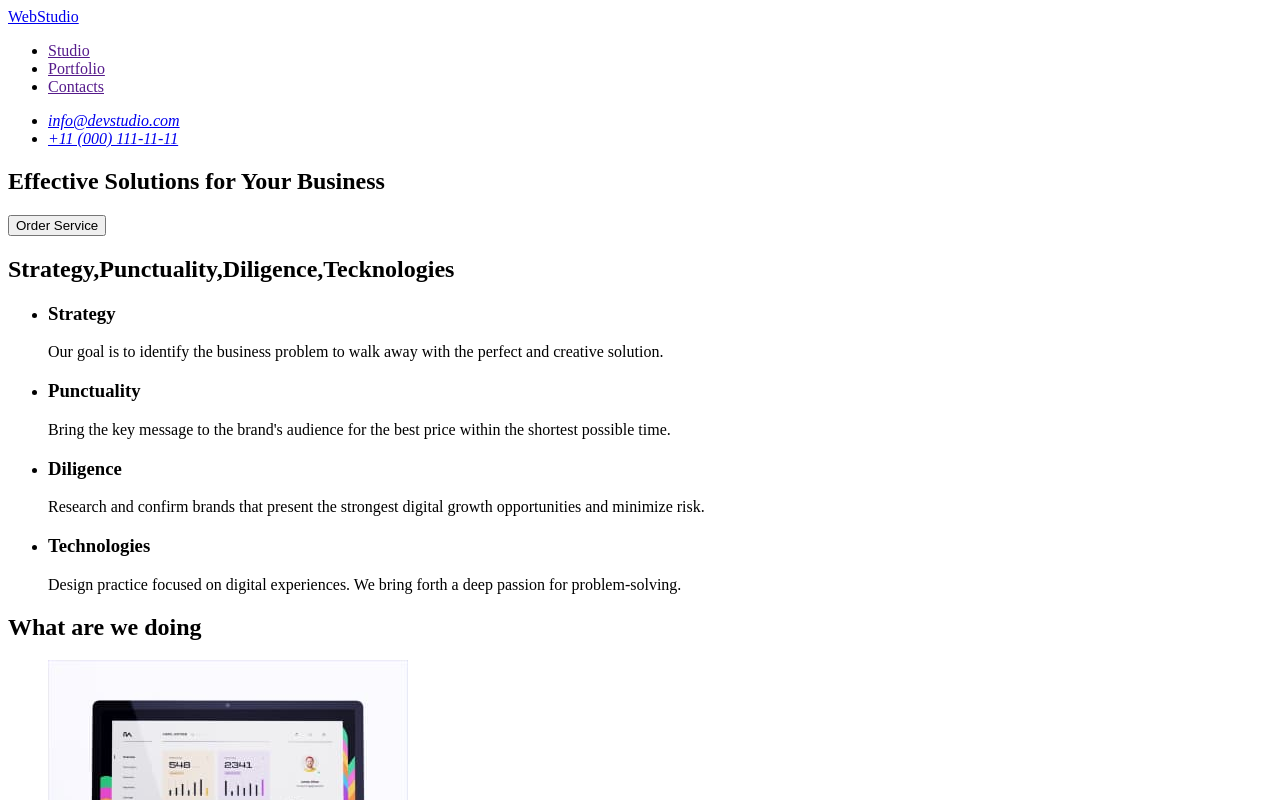
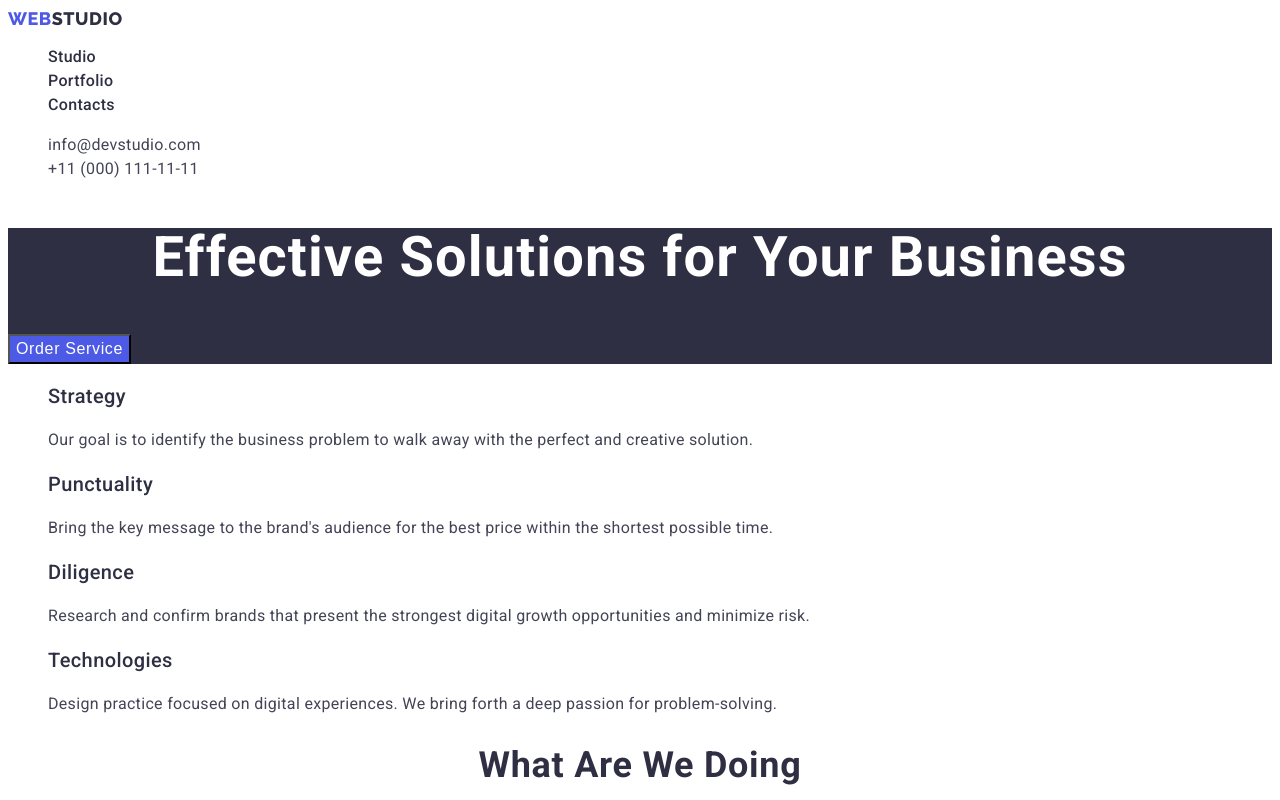
Before and after one commit to aik5787/goit-markup-hw-01, a plain HTML site: page index.html in a window 1280 px wide. Shown: the top 800 px of the page. Drawn offline with Linux system fonts and the light colour scheme.

Commit message:
homework2

```diff
--- /dev/null
+++ b/css/styles.css
@@ -0,0 +1,204 @@
+/* Delete markers */
+ul {
+  list-style: none;
+}
+
+/* Variable colors */
+
+:root {
+  --title-text-color: #2e2f42;
+  --text-color: #434455;
+  --active-link-color: #404bbf;
+  --body-background-color: #ffffff;
+  --header-background-color: #ffffff;
+  --logo-color-first-part: #4d5ae5;
+  --logo-color-second-part: #2e2f42;
+  --footer-logo-color-second-part: #f4f4fd;
+  --hero-title-color: #ffffff;
+  --button-text-color: #ffffff;
+  --button-background-color: #4d5ae5;
+  --button-background-hover-color: #404bbf;
+  --footer-background-color: #2e2f42;
+  --footer-text-color: #f4f4fd;
+  --button-filter-text-color: #4d5ae5;
+  --button-filter-background-color: #f4f4fd;
+  --section-background-color: #f4f4fd;
+}
+
+/* Body */
+
+body {
+  font-family: Roboto, sans-serif;
+  color: var(--text-color);
+  background-color: var(--body-background-color);
+}
+
+/* Header */
+
+.header {
+  background: var(--header-background-color);
+}
+
+/* Logo */
+
+.logo {
+  font-family: Raleway, sans-serif;
+  font-weight: 800;
+  font-size: 18px;
+  line-height: 1.17;
+  display: flex;
+  align-items: center;
+  letter-spacing: 0.03em;
+  text-transform: uppercase;
+  color: var(--logo-color-first-part);
+  text-decoration: none;
+}
+
+.logo-part-two {
+  color: var(--logo-color-second-part);
+}
+
+/* Navigation */
+
+.menu-link {
+  /* font-style: normal; */
+  font-weight: 500;
+  font-size: 16px;
+  line-height: 1.5;
+  letter-spacing: 0.02em;
+  color: var(--title-text-color);
+  text-decoration: none;
+}
+
+.menu-link:active,
+.mail-active:active {
+  color: var(--active-link-color);
+  text-decoration: underline;
+}
+
+/* Contacts */
+
+.contacts {
+  font-style: normal;
+  /* font-weight: 400; */
+  font-size: 16px;
+  line-height: 1.5;
+  letter-spacing: 0.02em;
+  text-decoration: none;
+  color: inherit;
+}
+
+/* Hero */
+
+.hero {
+  background-color: #2e2f42;
+}
+
+.hero-title {
+  /* font-style: normal; */
+  font-weight: 700;
+  font-size: 56px;
+  line-height: 1.07;
+  text-align: center;
+  letter-spacing: 0.02em;
+  color: var(--hero-title-color);
+}
+
+.order-service-link {
+  /* font-style: normal; */
+  font-weight: 500;
+  font-size: 16px;
+  line-height: 1.5;
+  display: flex;
+  align-items: center;
+  letter-spacing: 0.04em;
+  color: var(--button-text-color);
+  background: var(--button-background-color);
+}
+
+.order-service-link:hover {
+  background: var(--button-background-hover-color);
+}
+
+/* Main content */
+
+.title-of-section {
+  /* font-style: normal; */
+  font-weight: 700;
+  font-size: 36px;
+  line-height: 1.11;
+  text-align: center;
+  letter-spacing: 0.02em;
+  text-transform: capitalize;
+  color: var(--title-text-color);
+}
+
+.title-feature,
+.card-content-name,
+.portfolo-title {
+  /* font-style: normal; */
+  font-weight: 500;
+  font-size: 20px;
+  line-height: 1.2;
+  letter-spacing: 0.02em;
+  color: var(--title-text-color);
+}
+
+.feature-text,
+.card-content-position,
+.portfolio-text {
+  /* font-style: normal; */
+  /* font-weight: 400; */
+  font-size: 16px;
+  line-height: 1.5;
+  letter-spacing: 0.02em;
+}
+
+/* Team */
+
+.section-team {
+  background-color: var(--section-background-color);
+}
+
+/* Footer */
+
+.footer {
+  background: var(--footer-background-color);
+}
+
+.footer-logo-part-two {
+  color: var(--footer-logo-color-second-part);
+}
+
+.footer-text {
+  /* font-style: normal; */
+  /* font-weight: 400; */
+  font-size: 16px;
+  line-height: 1.5;
+  letter-spacing: 0.02em;
+  color: var(--footer-text-color);
+}
+
+/* Portfolio */
+
+.button-filter {
+  font-weight: 600;
+  font-size: 16px;
+  line-height: 1.5;
+  display: flex;
+  align-items: center;
+  text-align: center;
+  letter-spacing: 0.04em;
+  color: var(--button-filter-text-color);
+  background-color: var(--button-filter-background-color);
+}
+
+.button-filter:hover,
+.button-filter:focus {
+  color: #ffffff;
+  background-color: #4d5ae5;
+}
+
+.portfolo-title {
+  font-weight: 600;
+}
--- a/index.html
+++ b/index.html
@@ -5,70 +5,94 @@
     <meta http-equiv="X-UA-Compatible" content="IE=edge" />
     <meta name="viewport" content="width=device-width, initial-scale=1.0" />
     <title>Webstudio</title>
+    <link rel="preconnect" href="https://fonts.googleapis.com" />
+    <link rel="preconnect" href="https://fonts.gstatic.com" crossorigin />
+    <link
+      href="https://fonts.googleapis.com/css2?family=Raleway:wght@800&family=Roboto:wght@400;500;700;900&display=swap"
+      rel="stylesheet"
+    />
+    <link rel="stylesheet" href="./css/styles.css" />
   </head>
   <body>
-    <header>
+    <!-- Header -->
+    <header class="header">
+      <!-- Navigation -->
       <nav>
-        <a href="./index.html">WebStudio</a>
+        <a class="logo" href="./index.html"
+          >Web<span class="logo-part-two">Studio</span></a
+        >
         <ul>
           <li>
-            <a href="">Studio</a>
+            <a class="menu-link" href="./index.html">Studio</a>
           </li>
           <li>
-            <a href="">Portfolio</a>
+            <a class="menu-link" href="./portfolio.html">Portfolio</a>
           </li>
           <li>
-            <a href="">Contacts</a>
+            <a class="menu-link" href="">Contacts</a>
           </li>
         </ul>
       </nav>
+
+      <!-- Contacts -->
       <address>
         <ul>
-          <li><a href="mailto:info@devstudio.com">info@devstudio.com</a></li>
-          <li><a href="tel:+110001111111">+11 (000) 111-11-11</a></li>
+          <li>
+            <a class="contacts mail-active" href="mailto:info@devstudio.com"
+              >info@devstudio.com</a
+            >
+          </li>
+          <li>
+            <a class="contacts" href="tel:+110001111111">+11 (000) 111-11-11</a>
+          </li>
         </ul>
       </address>
     </header>
     <main>
+      <!-- Hero -->
+      <section class="hero">
+        <h1 class="hero-title">Effective Solutions for Your Business</h1>
+        <button class="order-service-link" type="button">Order Service</button>
+      </section>
+
+      <!-- Features -->
       <section>
-        <h1>Effective Solutions for Your Business</h1>
-        <button type="button">Order Service</button>
-      </section>
-      <section>
-        <h2>Strategy,Punctuality,Diligence,Tecknologies</h2>
+        <h2 hidden>Strategy,Punctuality,Diligence,Tecknologies</h2>
         <ul>
           <li>
-            <h3>Strategy</h3>
-            <p>
+            <h3 class="title-feature">Strategy</h3>
+            <p class="feature-text">
               Our goal is to identify the business problem to walk away with the
               perfect and creative solution.
             </p>
           </li>
           <li>
-            <h3>Punctuality</h3>
-            <p>
+            <h3 class="title-feature">Punctuality</h3>
+            <p class="feature-text">
               Bring the key message to the brand's audience for the best price
               within the shortest possible time.
             </p>
           </li>
           <li>
-            <h3>Diligence</h3>
-            <p>
+            <h3 class="title-feature">Diligence</h3>
+            <p class="feature-text">
               Research and confirm brands that present the strongest digital
               growth opportunities and minimize risk.
             </p>
           </li>
           <li>
-            <h3>Technologies</h3>
-            <p>
+            <h3 class="title-feature">Technologies</h3>
+            <p class="feature-text">
               Design practice focused on digital experiences. We bring forth a
               deep passion for problem-solving.
             </p>
           </li>
         </ul>
       </section>
+
+      <!-- Types of work -->
       <section>
-        <h2>What are we doing</h2>
+        <h2 class="title-of-section">What are we doing</h2>
         <ul>
           <li>
             <img src="./images/pc.jpg" alt="pc" width="360" />
@@ -81,8 +105,11 @@
           </li>
         </ul>
       </section>
-      <section>
-        <h2>Our Team</h2>
+
+      <!-- Team -->
+
+      <section class="section-team">
+        <h2 class="title-of-section">Our Team</h2>
         <ul>
           <li>
             <img
@@ -90,8 +117,8 @@
               alt="the person who is the product designer"
               width="264"
             />
-            <h3>Mark Guerrero</h3>
-            <p>Product Designer</p>
+            <h3 class="card-content-name">Mark Guerrero</h3>
+            <p class="card-content-position">Product Designer</p>
           </li>
           <li>
             <img
@@ -99,8 +126,8 @@
               alt="the person who is the frontend developer"
               width="264"
             />
-            <h3>Tom Ford</h3>
-            <p>Frontend Developer</p>
+            <h3 class="card-content-name">Tom Ford</h3>
+            <p class="card-content-position">Frontend Developer</p>
           </li>
           <li>
             <img
@@ -108,8 +135,8 @@
               alt="the person who is the marketing manager"
               width="264"
             />
-            <h3>Camila Garcia</h3>
-            <p>Marketing</p>
+            <h3 class="card-content-name">Camila Garcia</h3>
+            <p class="card-content-position">Marketing</p>
           </li>
           <li>
             <img
@@ -117,15 +144,20 @@
               alt="the person who is the ui designer"
               width="264"
             />
-            <h3>Daniel Wilson</h3>
-            <p>UI Designer</p>
+            <h3 class="card-content-name">Daniel Wilson</h3>
+            <p class="card-content-position">UI Designer</p>
           </li>
         </ul>
       </section>
     </main>
-    <footer>
-      <a href="./index.html">WebStudio</a>
-      <p>
+
+    <!-- Footer -->
+
+    <footer class="footer">
+      <a class="logo" href="./index.html"
+        >Web<span class="footer-logo-part-two">Studio</span></a
+      >
+      <p class="footer-text">
         Increase the flow of customers and sales for your business with digital
         marketing & growth solutions.
       </p>
```
Also changed, not shown: portfolio.html (added, +134 -0 lines), images/portfolio/1.jpg (added), images/portfolio/2.jpg (added), images/portfolio/3.jpg (added), images/portfolio/4jpg.jpg (added), images/portfolio/5.jpg (added), images/portfolio/6.jpg (added), images/portfolio/7.jpg (added), images/portfolio/8.jpg (added), images/portfolio/9.jpg (added), 2 other files.
